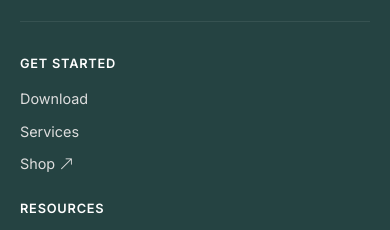
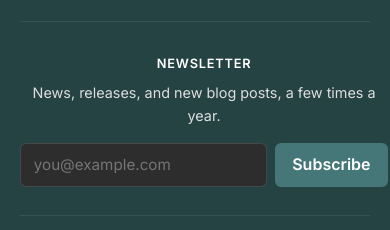
Before and after one commit to freemocap/freemocap_dot_org, a plain HTML site: page httpdocs/dist/resources.html in a window 390 px wide. Shown: the part 2799-3029 px from the top of the page. Drawn offline with nearby package versions, Linux system fonts and the light colour scheme.

Commit message:
Add Umami (off until its id is set), click tags with UTM on shop links, and a Buttondown newsletter form in the footer
Co-Authored-By: Claude Opus 5.5 <noreply@anthropic.com>

```diff
--- a/httpdocs/dist/css/main.css
+++ b/httpdocs/dist/css/main.css
@@ -964,6 +964,70 @@ section[id] {
   border-bottom: 1px solid rgba(255, 255, 255, 0.08);
 }
 
+/* Newsletter sign-up between the social row and the link columns. */
+.footer-newsletter {
+  display: flex;
+  align-items: center;
+  justify-content: space-between;
+  flex-wrap: wrap;
+  gap: 1rem 2rem;
+  margin-bottom: 2rem;
+  padding-bottom: 1.75rem;
+  border-bottom: 1px solid rgba(255, 255, 255, 0.08);
+}
+
+.footer-newsletter-label {
+  display: flex;
+  flex-direction: column;
+  gap: 0.2rem;
+  margin: 0;
+}
+
+.footer-newsletter-blurb {
+  color: var(--text-secondary);
+  font-size: 0.9rem;
+}
+
+.footer-newsletter-row {
+  display: flex;
+  gap: 0.5rem;
+  flex: 0 1 26rem;
+}
+
+.footer-newsletter-input {
+  flex: 1 1 auto;
+  min-width: 0;
+  padding: 0.55rem 0.8rem;
+  border: 1px solid var(--divider);
+  border-radius: 6px;
+  background: var(--bg-secondary);
+  color: var(--text-primary);
+  font: inherit;
+  font-size: 0.95rem;
+}
+
+.footer-newsletter-input:focus-visible,
+.footer-newsletter-button:focus-visible {
+  outline: 2px solid var(--accent-teal);
+  outline-offset: 2px;
+}
+
+.footer-newsletter-button {
+  padding: 0.55rem 1.1rem;
+  border: none;
+  border-radius: 6px;
+  background: var(--accent-green-fill);
+  color: #ffffff;
+  font: inherit;
+  font-weight: 600;
+  cursor: pointer;
+  transition: background-color 0.2s ease;
+}
+
+.footer-newsletter-button:hover {
+  background: var(--accent-green-fill-hover);
+}
+
 .footer-content {
   display: flex;
   justify-content: center;
@@ -3188,6 +3252,16 @@ details[open] > .dl-toggle .dl-arrow {
     text-align: center;
   }
 
+  .footer-newsletter {
+    flex-direction: column;
+    align-items: stretch;
+    text-align: center;
+  }
+
+  .footer-newsletter-row {
+    flex-basis: auto;
+  }
+
   .footer-links {
     grid-template-columns: repeat(2, minmax(0, 1fr));
     gap: 1.75rem;
--- a/httpdocs/dist/includes/footer.html
+++ b/httpdocs/dist/includes/footer.html
@@ -38,13 +38,28 @@
       </div>
     </div>
 
+    <!-- Newsletter (Buttondown). The form posts straight to Buttondown, which
+         sends the confirmation email; nothing is stored on this site. The
+         newsletter name in the action URL must match the Buttondown account. -->
+    <form class="footer-newsletter" action="https://buttondown.com/api/emails/embed-subscribe/freemocap" method="post" target="_blank" data-umami-event="newsletter_signup" data-umami-event-from="freemocap.org">
+      <label for="footer-newsletter-email" class="footer-newsletter-label">
+        <span class="footer-column-title">Newsletter</span>
+        <span class="footer-newsletter-blurb">News, releases, and new blog posts, a few times a year.</span>
+      </label>
+      <div class="footer-newsletter-row">
+        <input type="email" name="email" id="footer-newsletter-email" class="footer-newsletter-input" placeholder="you@example.com" autocomplete="email" required>
+        <input type="hidden" name="tag" value="freemocap.org">
+        <button type="submit" class="footer-newsletter-button">Subscribe</button>
+      </div>
+    </form>
+
     <div class="footer-content">
       <div class="footer-links">
         <div class="footer-column">
           <h3 class="footer-column-title">Get Started</h3>
           <a href="/download" class="footer-link">Download</a>
           <a href="services.html" class="footer-link">Services</a>
-          <a href="https://shop.freemocap.org/" target="_blank" rel="noopener" class="footer-link">Shop <i class="bi bi-arrow-up-right"></i></a>
+          <a href="https://shop.freemocap.org/?utm_source=freemocap.org&amp;utm_medium=footer" target="_blank" rel="noopener" class="footer-link" data-umami-event="shop_click" data-umami-event-from="footer">Shop <i class="bi bi-arrow-up-right"></i></a>
         </div>
 
         <div class="footer-column">
--- a/httpdocs/dist/includes/header.html
+++ b/httpdocs/dist/includes/header.html
@@ -61,7 +61,7 @@
           </div>
         </div>
         <a href="data.html" class="nav-link" data-nav="data"><i class="bi bi-bar-chart"></i> User Data</a>
-        <a href="https://shop.freemocap.org/" target="_blank" class="nav-link">Shop <i class="bi bi-arrow-up-right"></i></a>
+        <a href="https://shop.freemocap.org/?utm_source=freemocap.org&amp;utm_medium=nav" target="_blank" class="nav-link" data-umami-event="shop_click" data-umami-event-from="nav">Shop <i class="bi bi-arrow-up-right"></i></a>
         <div class="nav-cta-group">
           <a href="services.html" class="cta-button" data-nav="services">Services</a>
           <a href="/download" class="cta-button" data-nav="download">Download</a>
--- a/httpdocs/dist/js/nav.js
+++ b/httpdocs/dist/js/nav.js
@@ -9,6 +9,22 @@
  *   - Wires up mobile-menu toggle and dropdown behaviour
  *   - Adds the scroll shadow on the header
  */
+// ── Umami analytics ──────────────────────────────────────
+// Cookieless visit statistics (https://umami.is), shared with the docs site
+// and the shop. The website id is public. Leave it empty to turn Umami off.
+// data-domains keeps local previews out of the live numbers. Links marked
+// data-umami-event="..." are counted as clicks by Umami itself.
+(function loadUmami() {
+  var UMAMI_WEBSITE_ID = '';
+  if (!UMAMI_WEBSITE_ID || document.querySelector('script[data-website-id]')) return;
+  var s = document.createElement('script');
+  s.defer = true;
+  s.src = 'https://cloud.umami.is/script.js';
+  s.setAttribute('data-website-id', UMAMI_WEBSITE_ID);
+  s.setAttribute('data-domains', 'freemocap.org,www.freemocap.org');
+  document.head.appendChild(s);
+})();
+
 (async function initNav() {
   // ── helpers ──────────────────────────────────────────────
   const path = window.location.pathname;
--- a/httpdocs/dist/resources.html
+++ b/httpdocs/dist/resources.html
@@ -108,7 +108,7 @@
           <p>Watch live development sessions and Q&A streams where the team builds FreeMoCap in the open.</p>
         </a>
 
-        <a href="https://docs.freemocap.org/blog/" target="_blank" rel="noopener" class="resource-card">
+        <a href="https://docs.freemocap.org/blog/" target="_blank" rel="noopener" class="resource-card" data-umami-event="resource_click" data-umami-event-target="blog">
           <div class="resource-card-icon">
             <i class="bi bi-journal-text"></i>
           </div>
```
Also changed, not shown: httpdocs/dist/index.html (+2 -2 lines).
